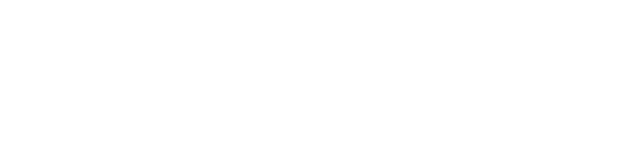
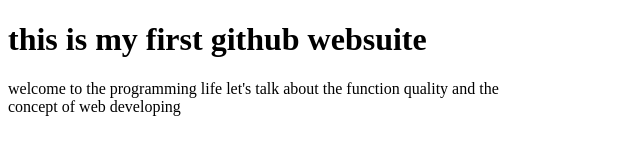
Before and after one commit to Suraiyatithi/my_first_repo, a plain HTML site: page index.html in a window 1280 px wide. Shown: the whole page, without its empty margins (0-640 px from the left). Drawn offline with Linux system fonts and the light colour scheme.

Commit message:
new heading

```diff
--- a/index.html
+++ b/index.html
@@ -7,6 +7,10 @@
     <title>my first repo</title>
 </head>
 <body>
+    <h1>this is my first github websuite </h1>
+    <p>welcome to the programming life let's talk about the function quality and the
+        <br> concept of web developing
+    </p>
 
 </body>
 </html>
```
